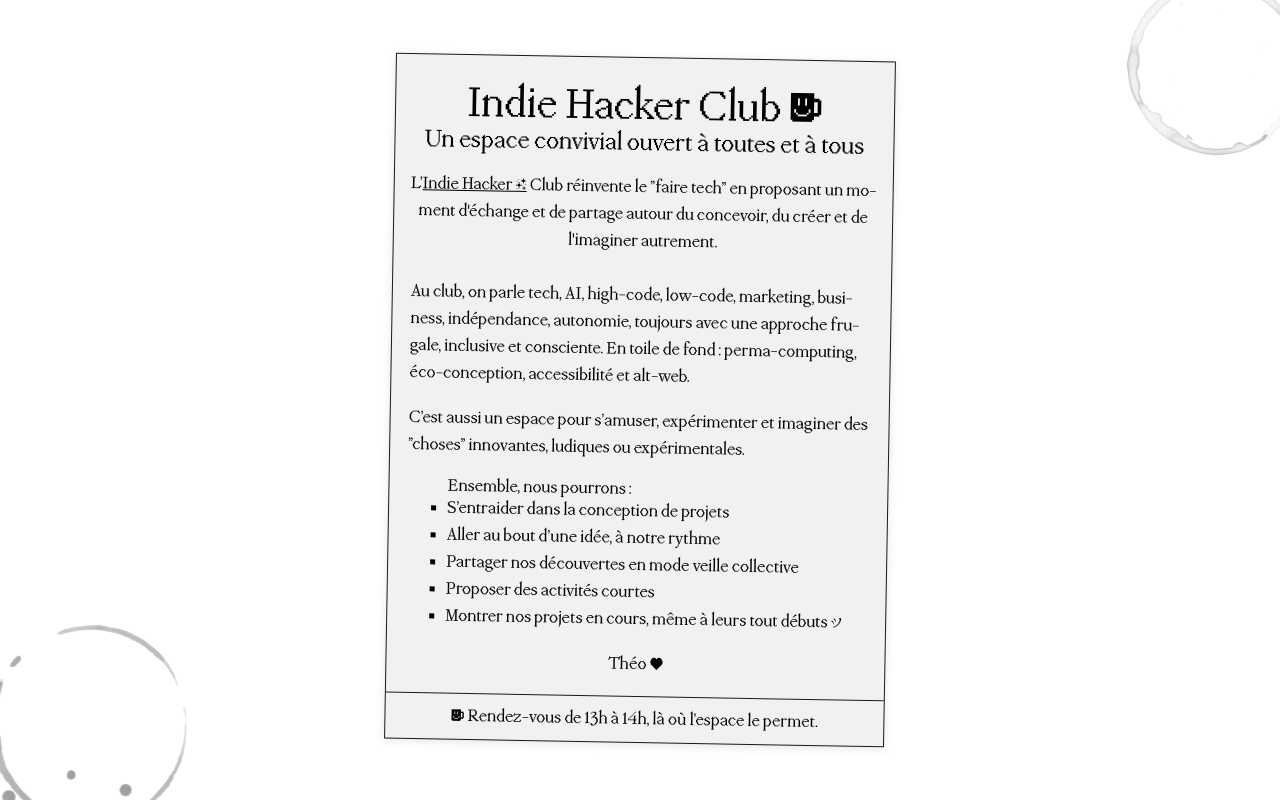
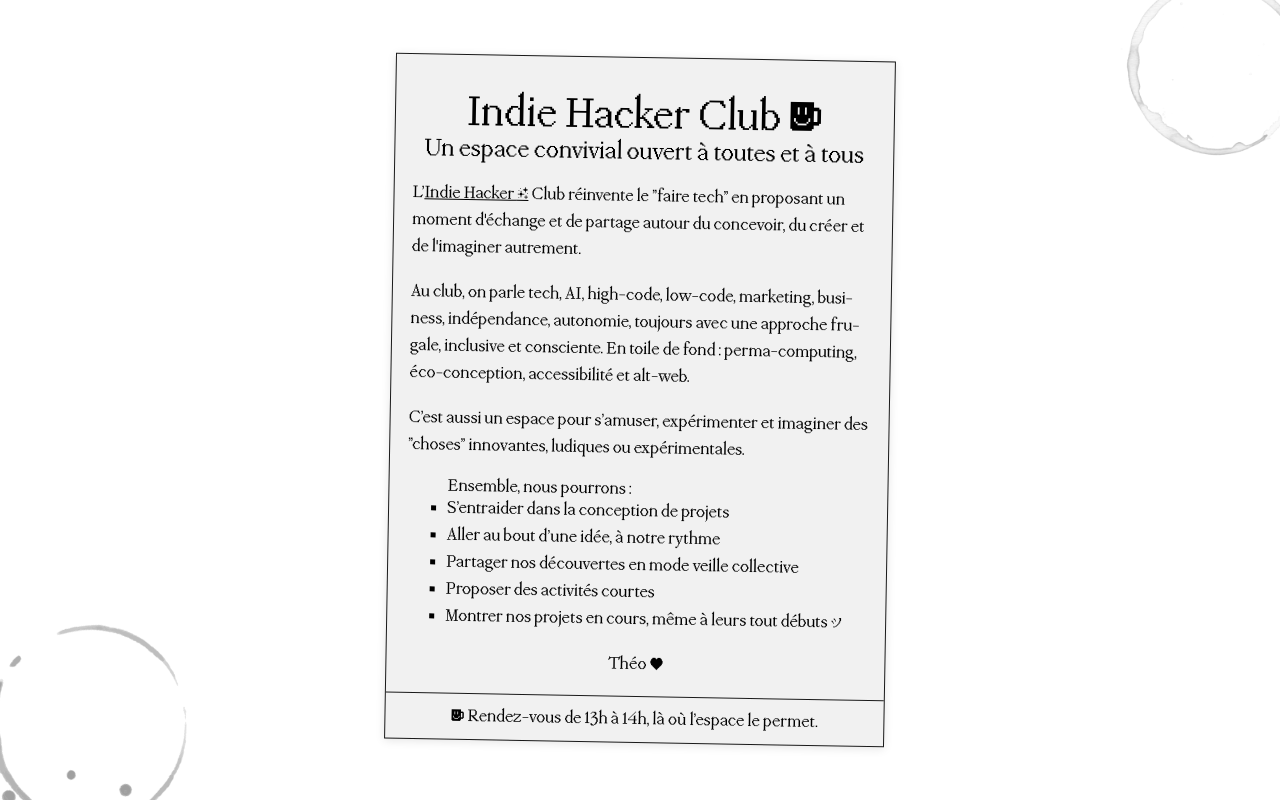
Before and after one commit to theopaolo/ihc, a website with bundled scripts: page public/index.html in a window 1280 px wide. Built offline with nearby package versions, Linux system fonts and the light colour scheme; files whose address does not match are found by name.

Commit message:
adjust margins

```diff
--- a/public/assets/css/layout.css
+++ b/public/assets/css/layout.css
@@ -33,7 +33,7 @@ h2 {
 .wrapper {
     background-color: var(--chalk);
     border: 1px solid var(--primary-color);
-    padding-top: 1rem;
+    padding-top: 2rem;
     max-width: 100vw;
     margin: .5rem;
     transform: rotate(1deg) translateY(0);
@@ -53,13 +53,13 @@ h2 {
 }
 
 header {
-    padding: .5rem;
+    padding: 0 clamp(1rem, 4rem, 1rem);
     text-align: center;
-    margin-bottom: clamp(.5rem, 2rem, 1rem);
 }
 
 header p {
-    margin-top: 1rem;
+    margin: 1rem 0;
+    text-align: left;
 }
 
 main {
```
